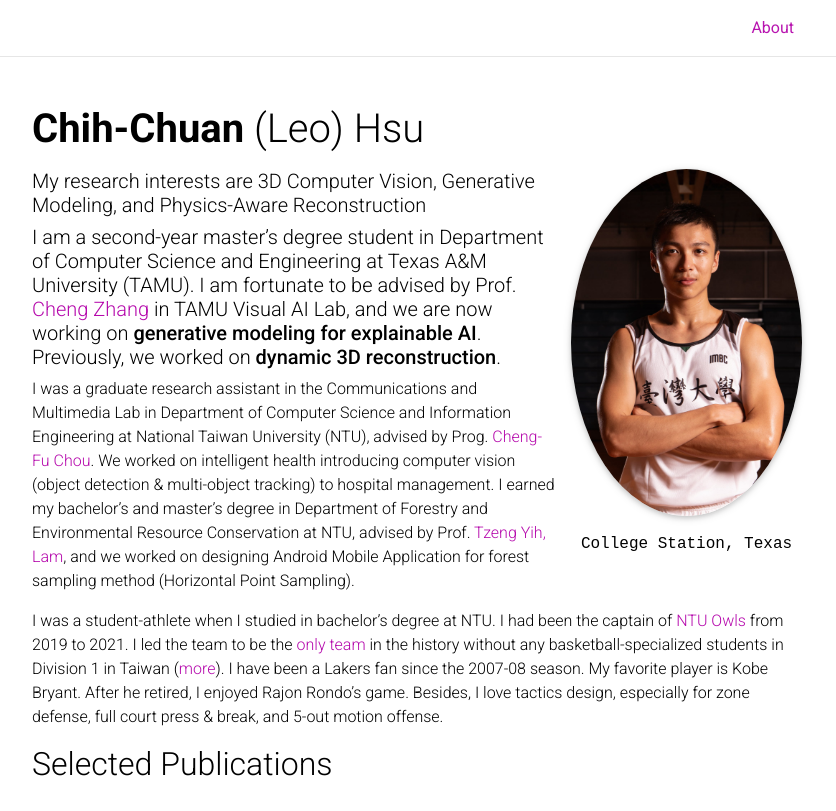
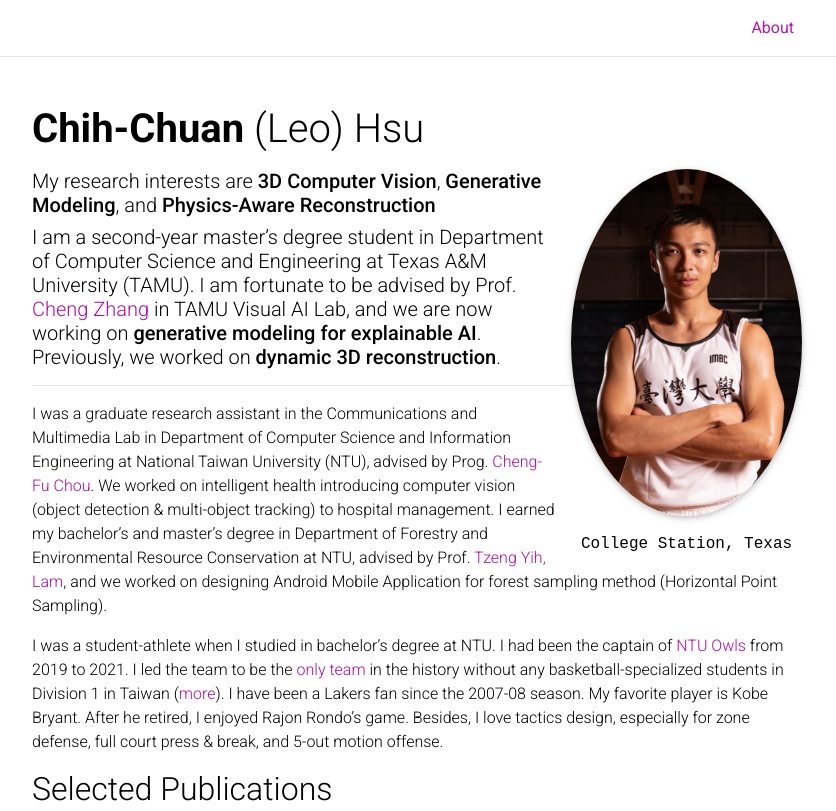
Before and after one commit to LeoHsuProgrammingLab/LeoHsuProgrammingLab.github.io, a Jekyll site: the page built from _pages/about.md, in a window 1280 px wide and 1172 px high, cut to the strip 0-811 px from the top of the window. Shown: the whole strip, without its empty margins (223-1059 px from the left). Built offline with Jekyll 4.4.1, drawn with Linux system fonts in a browser that asks for light colours; full-size pictures stand in for the smaller copies a plugin makes; comment, search, counter and statistics services are not loaded; a style sheet for code colours, icons or effects is not loaded.

Commit message:
layout check

```diff
--- a/_pages/about.md
+++ b/_pages/about.md
@@ -15,9 +15,11 @@
 selected_papers: true # includes a list of papers marked as "selected={true}"
 social: true  # includes social icons at the bottom of the page
 ---
-##### My research interests are 3D Computer Vision, Generative Modeling, and Physics-Aware Reconstruction
+##### My research interests are **3D Computer Vision**, **Generative Modeling**, and **Physics-Aware Reconstruction**
 
 ##### I am a second-year master's degree student in Department of Computer Science and Engineering at Texas A&M University (TAMU). I am fortunate to be advised by Prof. [Cheng Zhang](https://czhang0528.github.io/) in TAMU Visual AI Lab, and we are now working on **generative modeling for explainable AI**. Previously, we worked on **dynamic 3D reconstruction**.
+
+---------------------------------------------------------------------------------------------------------
 
 I was a graduate research assistant in the Communications and Multimedia Lab in Department of Computer Science and Information Engineering at National Taiwan University (NTU), advised by Prog. [Cheng-Fu Chou](https://www.csie.ntu.edu.tw/~ccf/). We worked on intelligent health introducing computer vision (object detection & multi-object tracking) to hospital management. I earned my bachelor's and master's degree in Department of Forestry and Environmental Resource Conservation at NTU, advised by Prof. [Tzeng Yih, Lam](https://forestry.ubc.ca/faculty-profile/tzeng-yih-lam/), and we worked on designing Android Mobile Application for forest sampling method (Horizontal Point Sampling).
 
```
